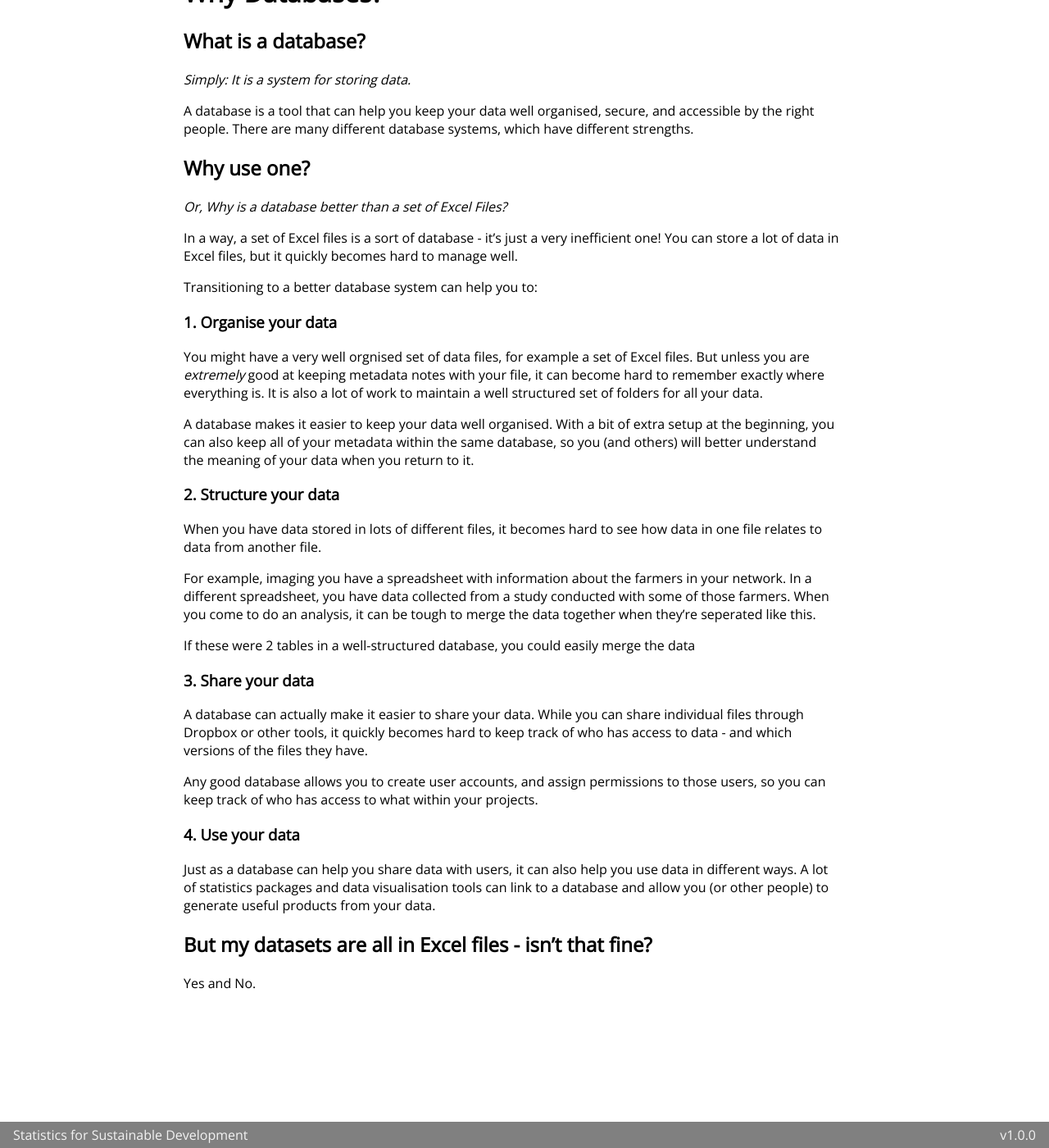
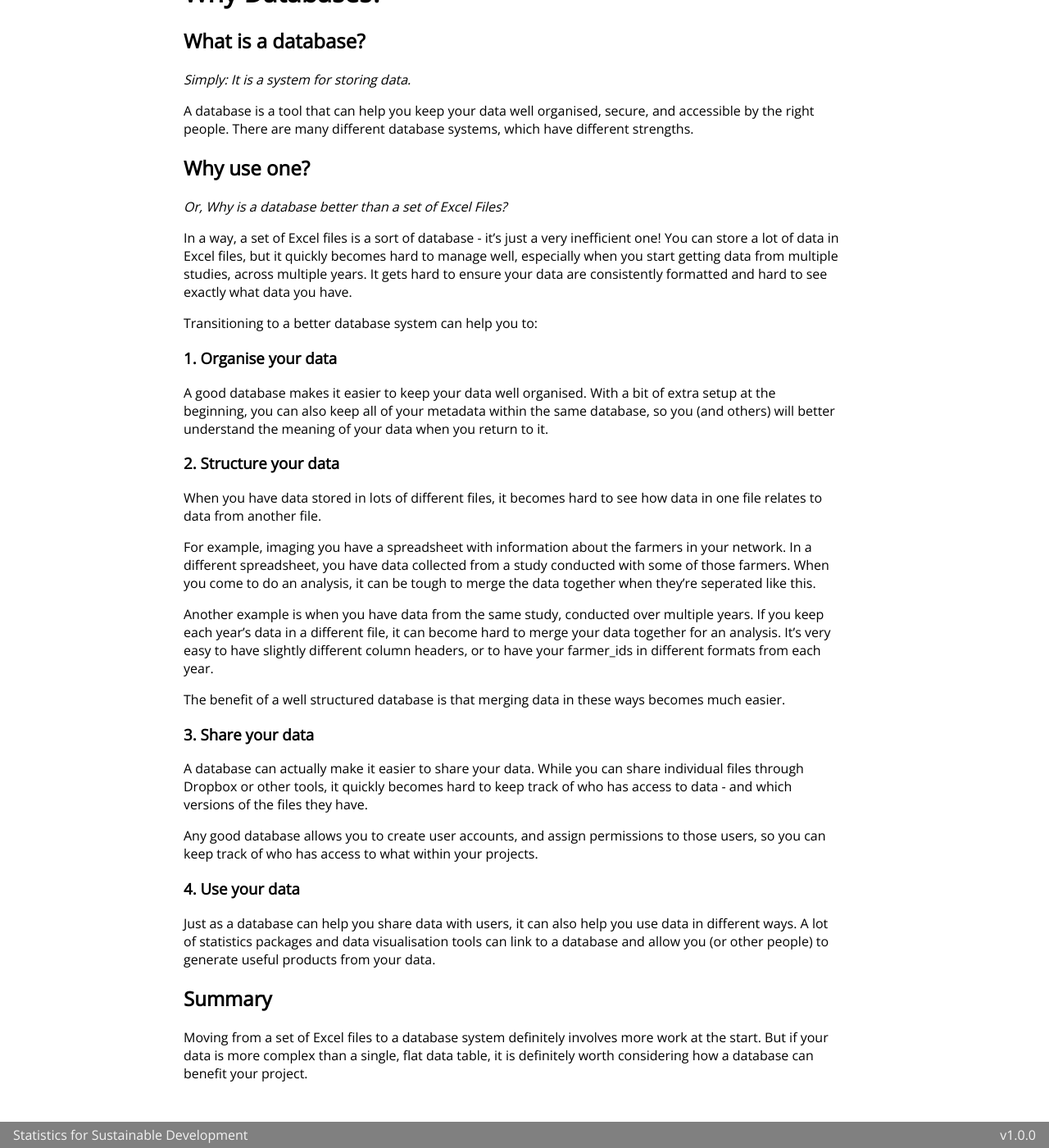
Before and after one commit to stats4sd/Installation-Guides, a Jekyll site: the page built from guides/Concepts/WhatWhyDb/whatandwhydb.md, in a window 1280 px wide and 1400 px high, scrolled down 191 px. Shown: the whole window at 82% size. Built offline with Jekyll 4.4.1, drawn with Linux system fonts in a browser that asks for light colours; our own code applies the rules of GitHub Pages for plain Markdown files.

Commit message:
Updated 'What / Why Databases' draft

```diff
--- a/guides/Concepts/WhatWhyDb/whatandwhydb.md
+++ b/guides/Concepts/WhatWhyDb/whatandwhydb.md
@@ -8,21 +8,21 @@ A database is a tool that can help you keep your data well organised, secure, an
 ## Why use one?
 _Or, Why is a database better than a set of Excel Files?_
 
-In a way, a set of Excel files is a sort of database - it's just a very inefficient one! You can store a lot of data in Excel files, but it quickly becomes hard to manage well.
+In a way, a set of Excel files is a sort of database - it's just a very inefficient one! You can store a lot of data in Excel files, but it quickly becomes hard to manage well, especially when you start getting data from multiple studies, across multiple years. It gets hard to ensure your data are consistently formatted and hard to see exactly what data you have.
 
 Transitioning to a better database system can help you to:
 
 ### 1. Organise your data
-You might have a very well orgnised set of data files, for example a set of Excel files. But unless you are _extremely_ good at keeping metadata notes with your file, it can become hard to remember exactly where everything is. It is also a lot of work to maintain a well structured set of folders for all your data.
-
-A database makes it easier to keep your data well organised. With a bit of extra setup at the beginning, you can also keep all of your metadata within the same database, so you (and others) will better understand the meaning of your data when you return to it.
+A good database makes it easier to keep your data well organised. With a bit of extra setup at the beginning, you can also keep all of your metadata within the same database, so you (and others) will better understand the meaning of your data when you return to it.
 
 ### 2. Structure your data
 When you have data stored in lots of different files, it becomes hard to see how data in one file relates to data from another file.
 
 For example, imaging you have a spreadsheet with information about the farmers in your network. In a different spreadsheet, you have data collected from a study conducted with some of those farmers. When you come to do an analysis, it can be tough to merge the data together when they're seperated like this.
 
-If these were 2 tables in a well-structured database, you could easily merge the data
+Another example is when you have data from the same study, conducted over multiple years. If you keep each year's data in a different file, it can become hard to merge your data together for an analysis. It's very easy to have slightly different column headers, or to have your farmer_ids in different formats from each year.
+
+The benefit of a well structured database is that merging data in these ways becomes much easier.
 
 ### 3. Share your data
 A database can actually make it easier to share your data. While you can share individual files through Dropbox or other tools, it quickly becomes hard to keep track of who has access to data - and which versions of the files they have.
@@ -32,6 +32,5 @@ Any good database allows you to create user accounts, and assign permissions to
 ### 4. Use your data
 Just as a database can help you share data with users, it can also help you use data in different ways. A lot of statistics packages and data visualisation tools can link to a database and allow you (or other people) to generate useful products from your data.
 
-
-## But my datasets are all in Excel files - isn't that fine?
-Yes and No.
+## Summary
+Moving from a set of Excel files to a database system definitely involves more work at the start. But if your data is more complex than a single, flat data table, it is definitely worth considering how a database can benefit your project.
```
